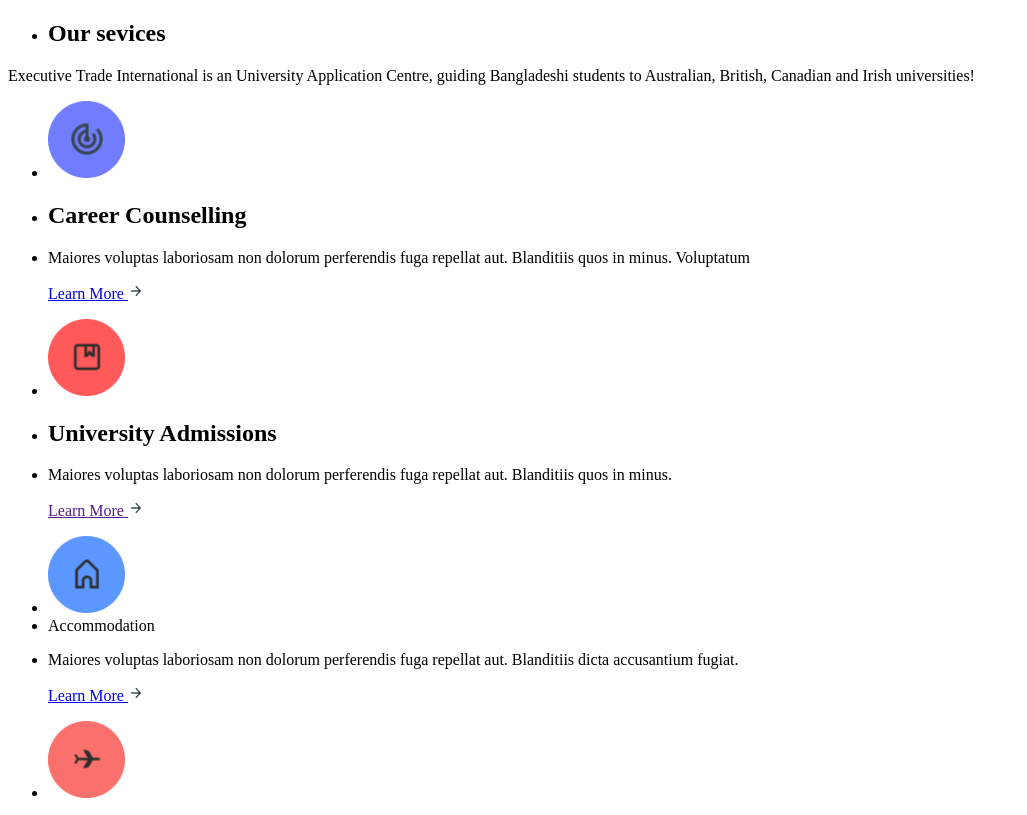
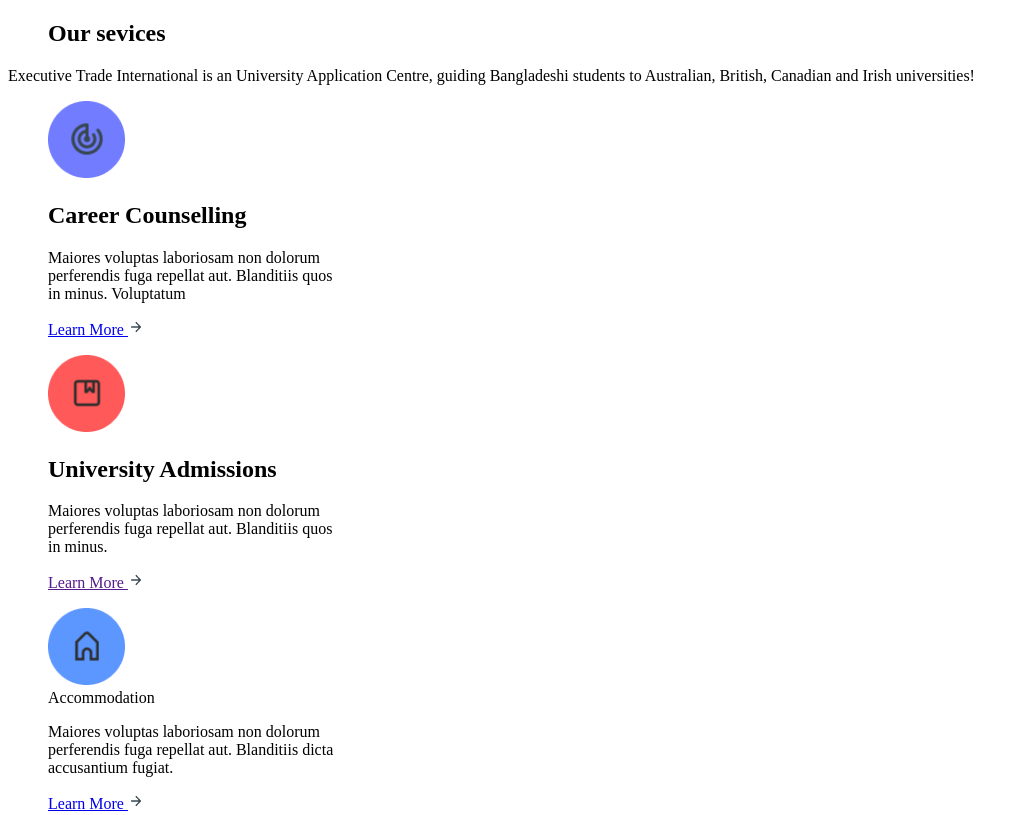
Before and after one commit to x2255/qwerty, a plain HTML site: page index.html in a window 1280 px wide. Shown: the top 815 px of the page, without its empty margins (0-1027 px from the left). Drawn offline with Linux system fonts and the light colour scheme; files whose address does not match are found by name.

Commit message:
Tayyor emas

```diff
--- a/css/style.css
+++ b/css/style.css
@@ -0,0 +1,4 @@
+.body li{
+  list-style: none;
+  width: 300px;
+}
--- a/index.html
+++ b/index.html
@@ -5,6 +5,7 @@
   <meta http-equiv="X-UA-Compatible" content="IE=edge">
   <meta name="viewport" content="width=device-width, initial-scale=1.0">
   <title>Document</title>
+  <link rel="stylesheet" href="./css/style.css">
 </head>
 <body class="body">
 
@@ -15,8 +16,9 @@
       </ul>
       <p>Executive Trade International is an University Application Centre, guiding Bangladeshi students to Australian, British,
         Canadian and Irish universities!</p>
+<div class="terish">
         <div class="div1">
-          <ul>
+          <ul class="the-aa">
             <li>
               <img src="../amaliy ish executive/img/radar.png" alt="" width="77" height="77">
             </li>
@@ -59,6 +61,7 @@
               <a href="#">Learn More <img src="./img/korsatgich.png" alt="" width="16" height="16"></a>
             </ul>
           </div>
+</div>
           <div><ul>
             <li>
               <img src="./img/airws.png" alt="" width="77" height="77">
```
